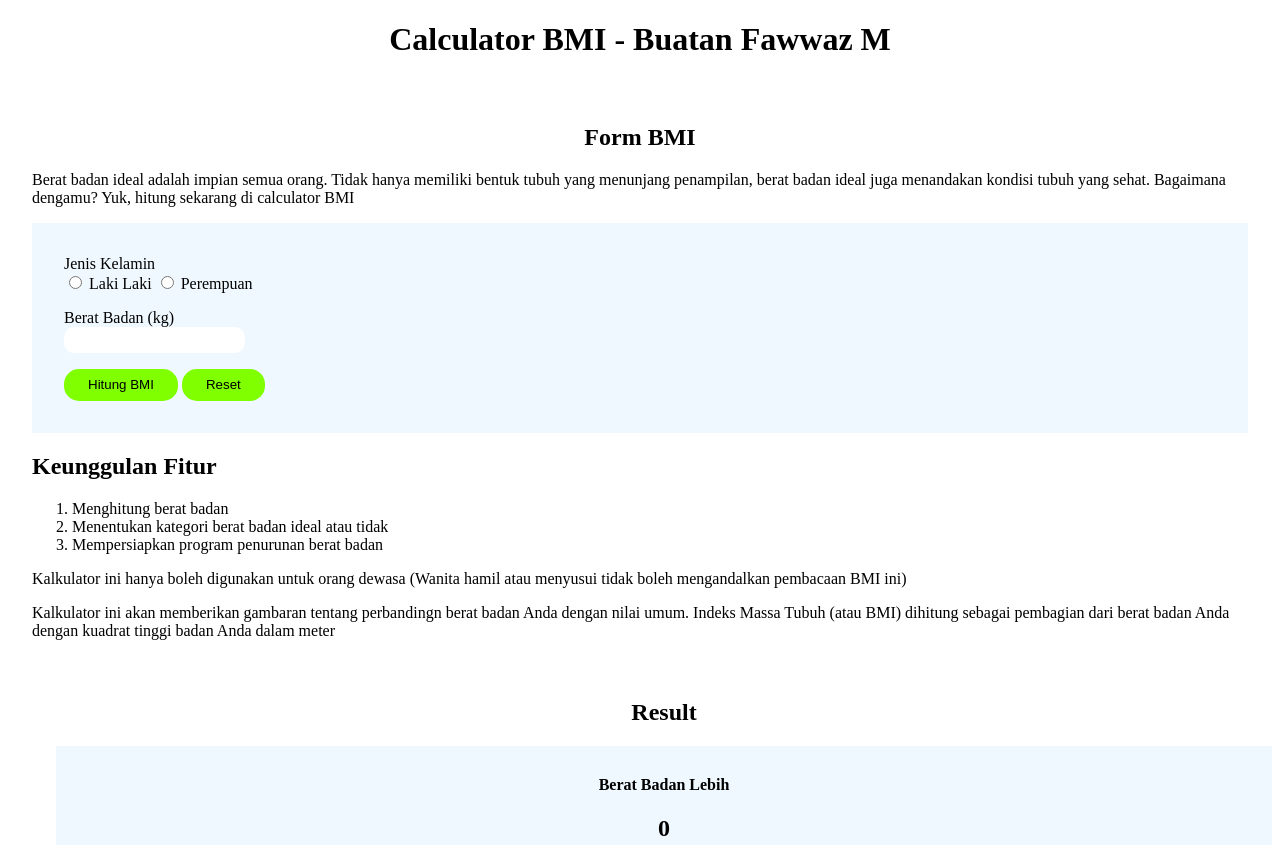
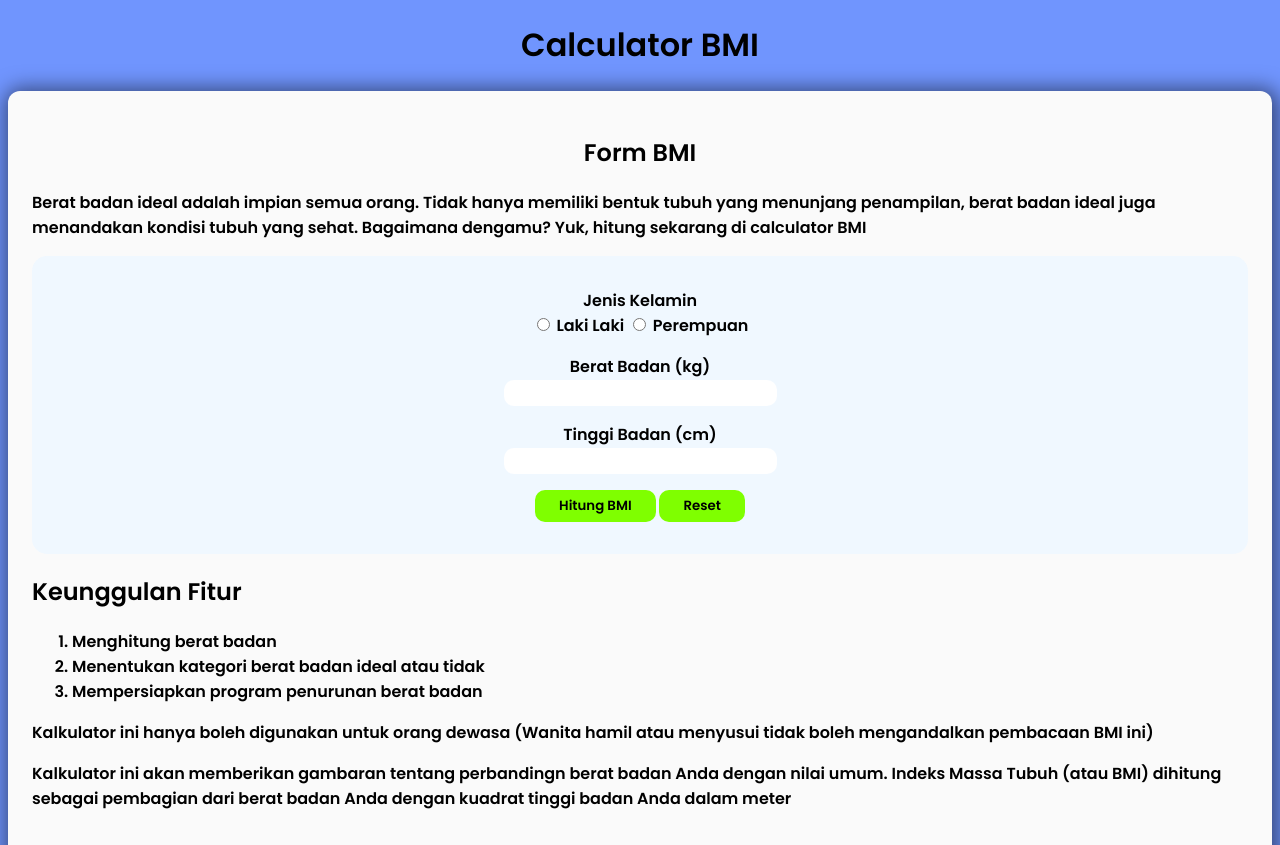
Before and after one commit to revou-fundamental-course/4-mar-24-PawPawXD, a plain HTML site: page index.html in a window 1280 px wide. Shown: the top 845 px of the page. Drawn offline with Linux system fonts and the light colour scheme.

Commit message:
add style css & js

```diff
--- a/css/style.css
+++ b/css/style.css
@@ -1,33 +1,60 @@
+/* Page Style */
+body{
+    align-items: center;
+    justify-content: center;
+    background: rgb(97,138,254,0.9);
+    }
+
 header>h1 {
     text-align: center;
+        font-family: "Poppins", sans-serif;
+        font-weight: 600;
+        font-style: normal;
+
 }
 
 .main-container {
     display: flex;
+    font-family: "Poppins", sans-serif;
+    font-weight: 600;
+    font-style: normal;
 }
+
+.box {
+    width: 100%;
+    background: #fafafa;
+    border-radius: 12px;
+    box-shadow: 2px 2px 20px 5px rgba(0,0,0,0.5);
+  }
 
 /* Display Style */
 .container-item {
-    width: 100%;
     padding: 24px;
+    font-family: "Poppins", sans-serif;
 }
 
 .container-item>h2{
     text-align: center;
+    font-family: "Poppins", sans-serif;
 }
 
 .container-result,
 .container-form {
     text-align: center;
     background-color: aliceblue;
-    padding-top: 8px;
+    padding-top: 9px;
     padding-bottom: 24px;
+    border-radius: 10px;
+    font-family: "Poppins", sans-serif;
 }
 
 .container-form {
-    text-align: left;
+    text-align: center;
     background-color: aliceblue;
+    padding-top: 9px;
     padding: 24px;
+    border-radius: 15px;
+    font-family: "Poppins", sans-serif;
 }
 
 .container-form>div {
@@ -39,6 +66,7 @@ header>h1 {
     border: 0px;
     border-radius: 10px;
     background-color: white;
+    font-family: "Poppins", sans-serif;
 }
 button {
     border: 0px;
@@ -46,12 +74,20 @@ button {
     padding-right: 24px;
     padding-left: 24px;
     background-color: chartreuse;
-    border-radius: 15px;
+    border-radius: 10px;
+    font-family: "Poppins", sans-serif;
 }
 
 #calculate-button {
     background-color: chartreuse;
+    font-family: "Poppins", sans-serif;
 }
+
+
+.footer {
+    text-align: center;
+    font-family: "Poppins", sans-serif;
+ }
 
 @media only screen and (max-width: 480px) {
     .main-container {
--- a/index.html
+++ b/index.html
@@ -3,13 +3,17 @@
     <title>Calculator BMI</title>
     <meta name="viewport" content="width=device-width, initial-scale=1.0">
     <link rel="stylesheet" href="css/style.css">
+    <link rel="preconnect" href="https://fonts.googleapis.com">
+    <link rel="preconnect" href="https://fonts.gstatic.com" crossorigin>
+    <link href="https://fonts.googleapis.com/css2?family=Poppins:wght@600&display=swap" rel="stylesheet">
 </head>
 
 <body>
     <header>
-        <h1> Calculator BMI - Buatan Fawwaz M</h1>
+        <h1> Calculator BMI </h1>
     </header>
     <main>
+    <div class="box">
         <div class="main-container">
             <!-- Form Display -->
            <div class="container-item">
@@ -21,14 +25,18 @@
             <section class="container-form">
             <div>
                 <label>Jenis Kelamin</label><br />
-                <input type="radio" id="sex-man">
-                <label for="sex-man">Laki Laki</label>
-                <input type="radio" id="sex-women">
-                <label for="sex-women">Perempuan</label>
+                <input type="radio" id="man" value="pria" name="gender">
+                <label for="man">Laki Laki</label>
+                <input type="radio" id="women" value="wanita" name="gender">
+                <label for="women">Perempuan</label>
             </div>
             <div>
                 <label>Berat Badan (kg)</label><br />
-                <input type="number" class="form-item" id="weight-input">
+                <input type="text" class="form-item" id="weight-input">
+            </div>
+            <div>
+                <label>Tinggi Badan (cm)</label><br />
+                <input type="text" class="form-item" id="height-input">
             </div>
             <div>
                 <button type="button" id="calculate-button" onclick="calculate()">Hitung BMI</button>
@@ -39,7 +47,7 @@
             <!-- Feature Description -->
             <section>
                 <header>
-                    <h1 style="text-align: left;">Keunggulan Fitur</h1>
+                    <h2 style="text-align: left;">Keunggulan Fitur</h2>
                     <ol type="1">
                         <li>Menghitung berat badan</li>
                         <li>Menentukan kategori berat badan ideal atau tidak</li>
@@ -61,7 +69,7 @@
             <h2>Result</h2>
             <section class="container-result">
                 <h4>Berat Badan Lebih</h4>
-                <h1>0</h1>
+                <h1 id="result">0</h1>
                 <h4>Anda Memiliki Berat Badan Berlebih</h4>
                 <button type="button">Download Hasil BMI</button>
             </section>
@@ -78,6 +86,8 @@
             </section>
            </div>
         </div>
+    </div>
+    <div class="footer">Fawwaz Marzuqi Saputra</div>
     </main>
     <footer></footer>
     <script src="js/script.js"></script>
--- a/js/script.js
+++ b/js/script.js
@@ -1,14 +1,13 @@
 function calculate() {
-    try {
         let weightInput = document .getElementById('weight-input').value;
         console.log(weightInput);
+        let heightInput = document .getElementById('height-input').value;
+        console.log(heightInput);
 
-        if (weightInput.value == '') {
+        if (weightInput == '' || height.value=='') {
             alert('Harap isi berat badan Anda')
         } else {
             console.log('Ada Isi')
         }
-    } catch (error) {
-        console.log(error);
-    }
+
 }
```
